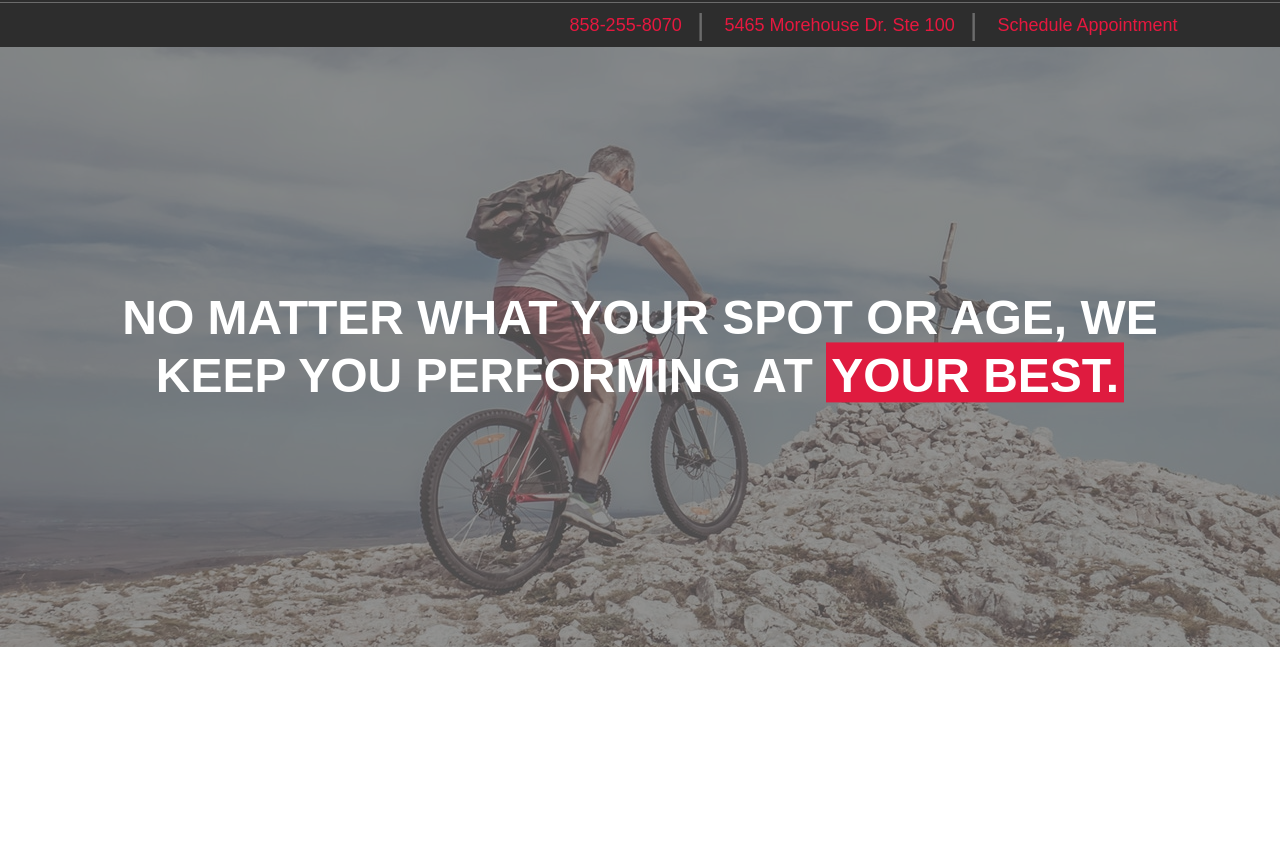
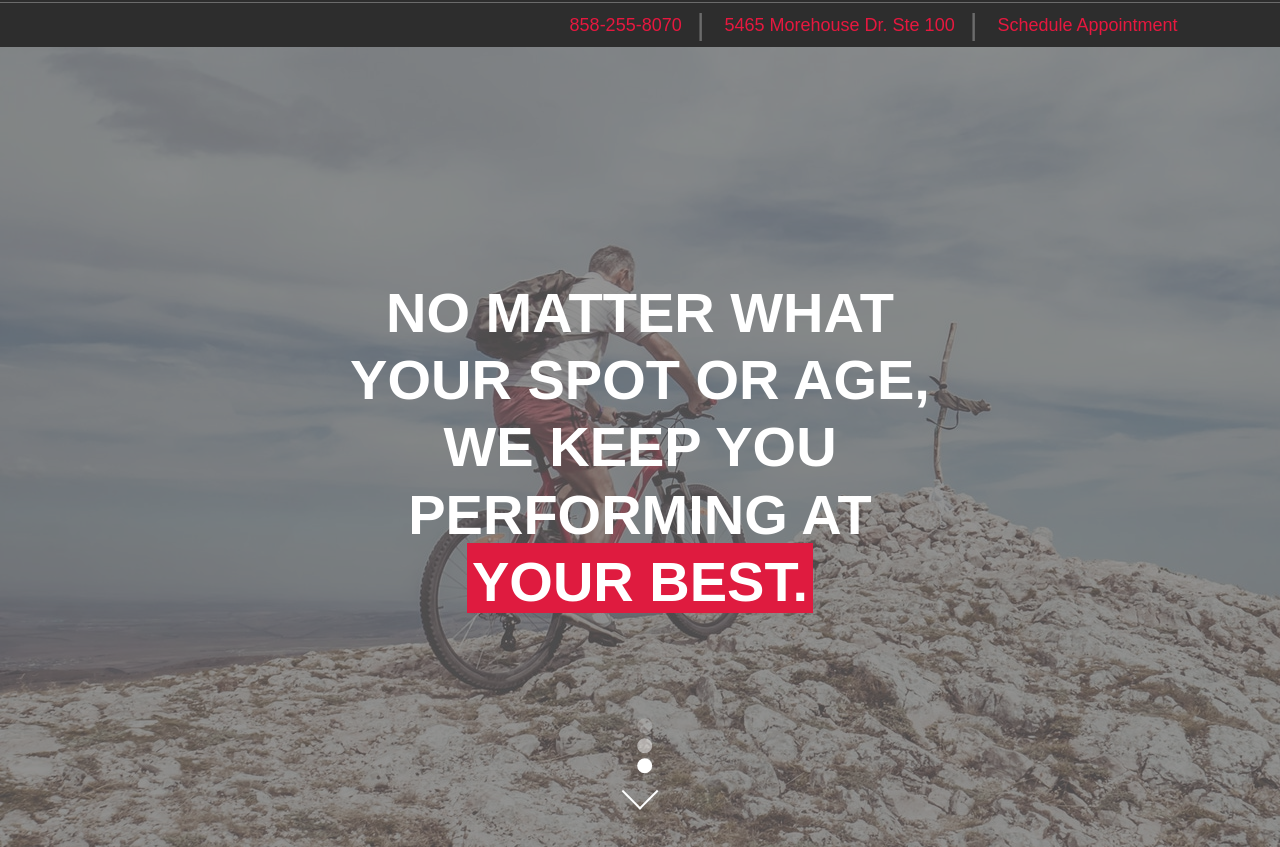
Before and after one commit to GuzmanAriel/tragictest, a website: page index.html in a window 1280 px wide. Shown: the part 93-940 px from the top of the page. Before the commit the page ends 800 px from the top, so only its background shows below. Drawn offline with nearby package versions, Linux system fonts and the light colour scheme; a web font is replaced by a local one.

Commit message:
added dot navigation and arrow

```diff
--- a/assets/scss/partials/header.scss
+++ b/assets/scss/partials/header.scss
@@ -4,6 +4,9 @@
 
   @media screen and (min-width: 768px) {
       height:600px;
+  }
+  @media screen and (min-width: 1024px) {
+      height:800px;
   }
 
   .overlay{
@@ -16,18 +19,22 @@
   .headline{
     position: absolute;
     top: 50%;
-    z-index:3;
-    transform:translateY(-50%);
-    padding:0 40px;
+    z-index: 3;
+    transform: translate(-25%, -50%);
     line-height: 1.2;
+    left: 35%;
 
-    @media screen and (min-width: 768px) {
-        padding:0 80px;
+    @media screen and (min-width: 450px) {
+        transform: translate(-50%, -50%);
+        left: 50%;
     }
     h1{
-
-      @media screen and (min-width: 500px) {
+      font-size: 2.5em;
+      @media screen and (min-width: 450px) {
           font-size: 3em;
+      }
+      @media screen and (min-width: 900px) {
+          font-size: 3.5em;
       }
 
       span{
@@ -38,4 +45,43 @@
       }
     }
   }
+
+  .dot_nav{
+    position:absolute;
+    bottom:0;
+    transform: translate(-50%, -50%);
+    left: 50%;
+    .dot{
+      height: 15px;
+      width: 15px;
+      border-radius: 50%;
+      margin-bottom:5px;
+      margin-left:10px;
+
+      &:last-of-type{
+        margin-bottom:0;
+      }
+
+      &.dot_1{
+        background:rgba(255, 255, 255, .2);
+      }
+      &.dot_2{
+        background:rgba(255, 255, 255, .5);
+      }
+      &.dot_3{
+        background:rgba(255, 255, 255, 1);
+      }
+    }
+
+    .arrow{
+      box-sizing: border-box;
+  height: 2vw;
+  width: 2vw;
+  border-style: solid;
+  border-color: white;
+  border-width: 0px 2px 2px 0px;
+  transform: rotate(45deg);
+  transition: border-width 150ms ease-in-out;
+    }
+  }
 }
--- a/index.html
+++ b/index.html
@@ -9,6 +9,7 @@
   <!-- Place favicon.ico in the root directory -->
   <link type="text/css" rel="stylesheet" href="https://fonts.googleapis.com/css?family=Roboto:300,400,500,700|Google+Sans">
   <link rel="stylesheet" media="screen" href="https://fontlibrary.org/face/bebasneueregular" type="text/css"/>
+  <link rel="stylesheet" media="screen" href="assets/css/fontawesome.min.css" type="text/css"/>
 
   <link rel="stylesheet" href="assets/css/main.css">
 
@@ -60,6 +61,13 @@
       <h1 class="text_center uppercase white_text">
         No matter what your spot or age, we keep you performing at <span>your best.</span></h1>
     </div>
+    <div class="dot_nav">
+      <div class="dot dot_1"></div>
+      <div class="dot dot_2"></div>
+      <div class="dot dot_3"></div>
+      <div class="arrow"></div>
+
+    </div>
   </div>
 
   <script src="https://code.jquery.com/jquery-3.3.1.min.js" integrity="sha256-FgpCb/KJQlLNfOu91ta32o/NMZxltwRo8QtmkMRdAu8=" crossorigin="anonymous"></script>
```
Also changed, not shown: assets/css/fontawesome.min.css (added), assets/css/main.css, 1 other file.
